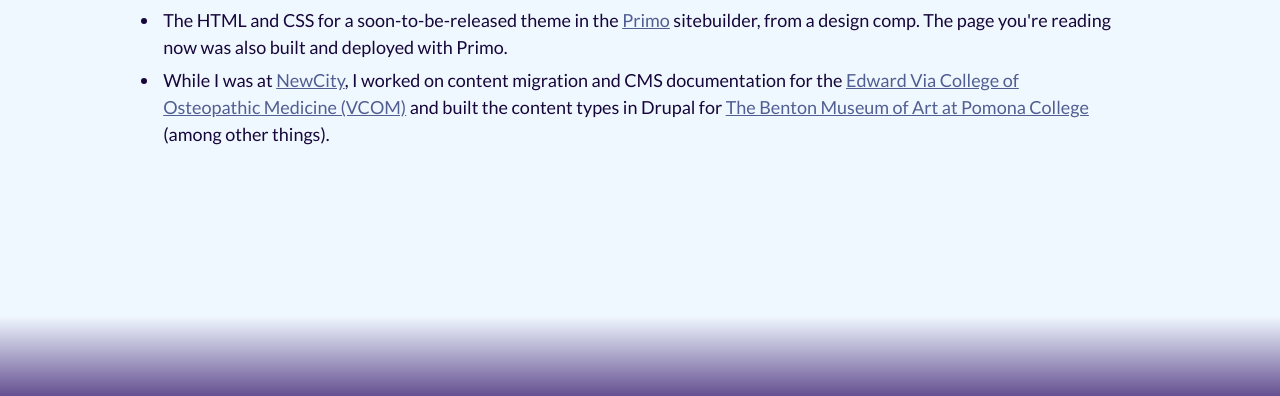
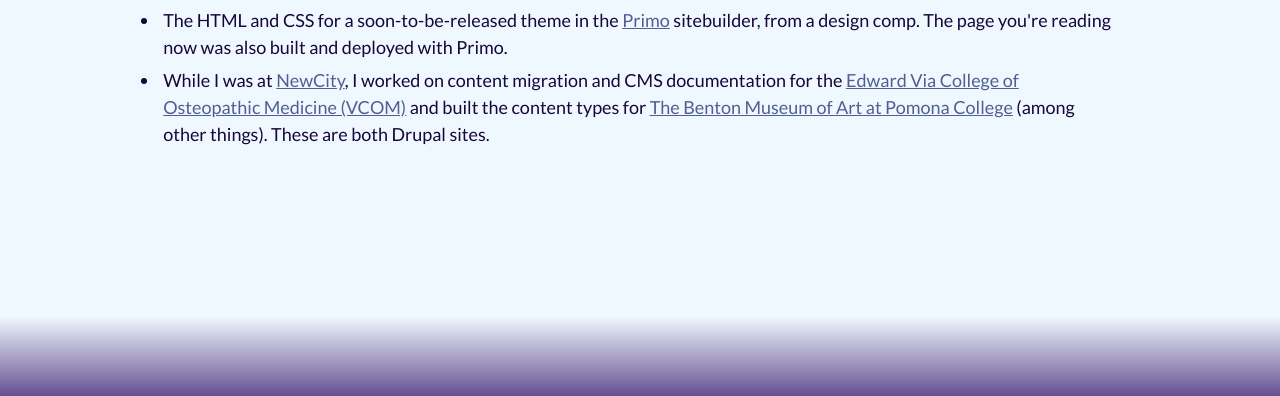
Before and after one commit to mightycoyote/mightycoyote.github.io, a plain HTML site: page index.html in a window 1280 px wide. Shown: the part 404-800 px from the top of the page. Drawn offline with Linux system fonts and the light colour scheme; a web font is replaced by a local one.

Commit message:
added detail that both are Drupal

```diff
--- a/index.html
+++ b/index.html
@@ -35,7 +35,7 @@
       <ul>
         <li>A <a href="https://infyo.me/">page about yoyos</a> I made to try out Create-React-App and Tailwind.</li>
         <li>The HTML and CSS for a soon-to-be-released theme in the <a href="https://primo.af">Primo</a> sitebuilder, from a design comp. The page you're reading now was also built and deployed with Primo.</li>
-        <li>While I was at <a href="https://www.insidenewcity.com">NewCity</a>, I worked on content migration and CMS documentation for the <a href="https://www.vcom.edu">Edward Via College of Osteopathic Medicine (VCOM)</a> and built the content types in Drupal for <a href="https://www.pomona.edu/museum/">The Benton Museum of Art at Pomona College</a> (among other things).</li>
+        <li>While I was at <a href="https://www.insidenewcity.com">NewCity</a>, I worked on content migration and CMS documentation for the <a href="https://www.vcom.edu">Edward Via College of Osteopathic Medicine (VCOM)</a> and built the content types for <a href="https://www.pomona.edu/museum/">The Benton Museum of Art at Pomona College</a> (among other things). These are both Drupal sites.</li>
       </ul>
   </main>
   <footer />
```
Also changed, not shown: primo.json (+1 -1 lines).
